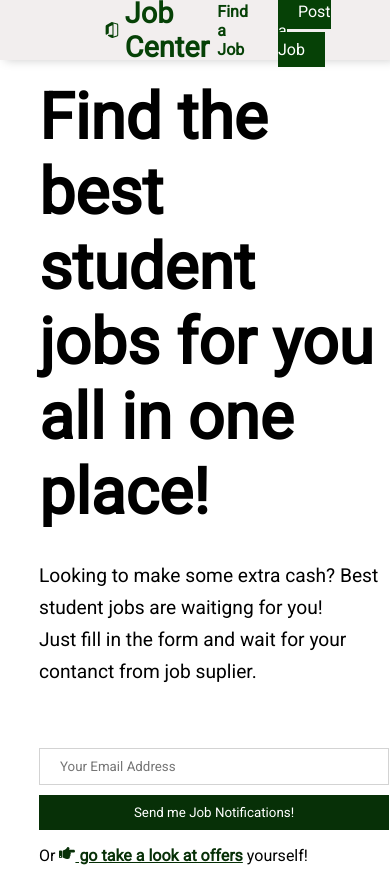
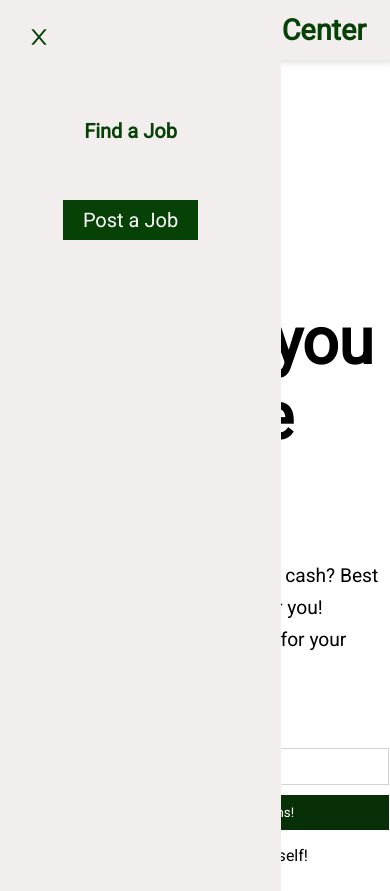
Before and after one commit to lnikol00/jobs-react, a React (Create React App) app: page / in a window 390 px wide. Shown: the top 891 px of the page. Built offline with nearby package versions, Linux system fonts and the light colour scheme.

Commit message:
correction

```diff
--- a/src/components/header/Header.tsx
+++ b/src/components/header/Header.tsx
@@ -1,15 +1,31 @@
 import styles from "./header.module.css"
 import * as SiIcons from "react-icons/si"
+import * as FaIcons from "react-icons/fa"
+import * as AiIcons from "react-icons/ai"
 import { Link } from "react-router-dom"
+import { useState } from "react"
 
 function Header() {
+
+    const [open, setOpen] = useState<boolean>(false)
+
+    const onChange = () => {
+        setOpen(!open)
+    }
+
     return (
         <div className={styles.headerContainer}>
+            <div className={styles.menuItem}>
+                <FaIcons.FaBars onClick={onChange} />
+            </div>
             <Link to="/" className={styles.heading}>
                 <SiIcons.SiMicrosoftoffice />
                 <h2>Job Center</h2>
             </Link>
-            <div className={styles.links}>
+            <div className={open ? `${styles.closed} ${styles.links}` : `${styles.links}`} onClick={onChange}>
+                <li className={styles.close}>
+                    <AiIcons.AiOutlineClose onClick={onChange} />
+                </li>
                 <li>
                     <Link to="find" className={styles.findLink}>Find a Job</Link>
                 </li>
--- a/src/components/header/header.module.css
+++ b/src/components/header/header.module.css
@@ -48,3 +48,46 @@
     color: rgb(6, 65, 6);
     font-weight: 700;
 }
+
+.menuItem {
+    display: none;
+}
+
+@media screen and (max-width:768px) {
+    .menuItem {
+        display: block;
+        transform: translate(0%, 10%);
+        cursor: pointer;
+        color: rgb(6, 65, 6);
+    }
+
+    .links {
+        position: fixed;
+        top: 0;
+        left: -5%;
+        background-color: rgb(242, 238, 238);
+        display: flex;
+        align-items: center;
+        font-size: 20px;
+        flex-direction: column;
+        width: 300px;
+        height: 150vh;
+        transition: 0.5s ease;
+    }
+
+    .links .close {
+        padding-right: 14rem;
+        cursor: pointer;
+        color: rgb(6, 65, 6);
+    }
+
+    .links li {
+        padding: 25px 40px 10px;
+        text-align: center;
+    }
+
+    .closed {
+        left: -100%;
+        transition: 0.5s ease;
+    }
+}
```
